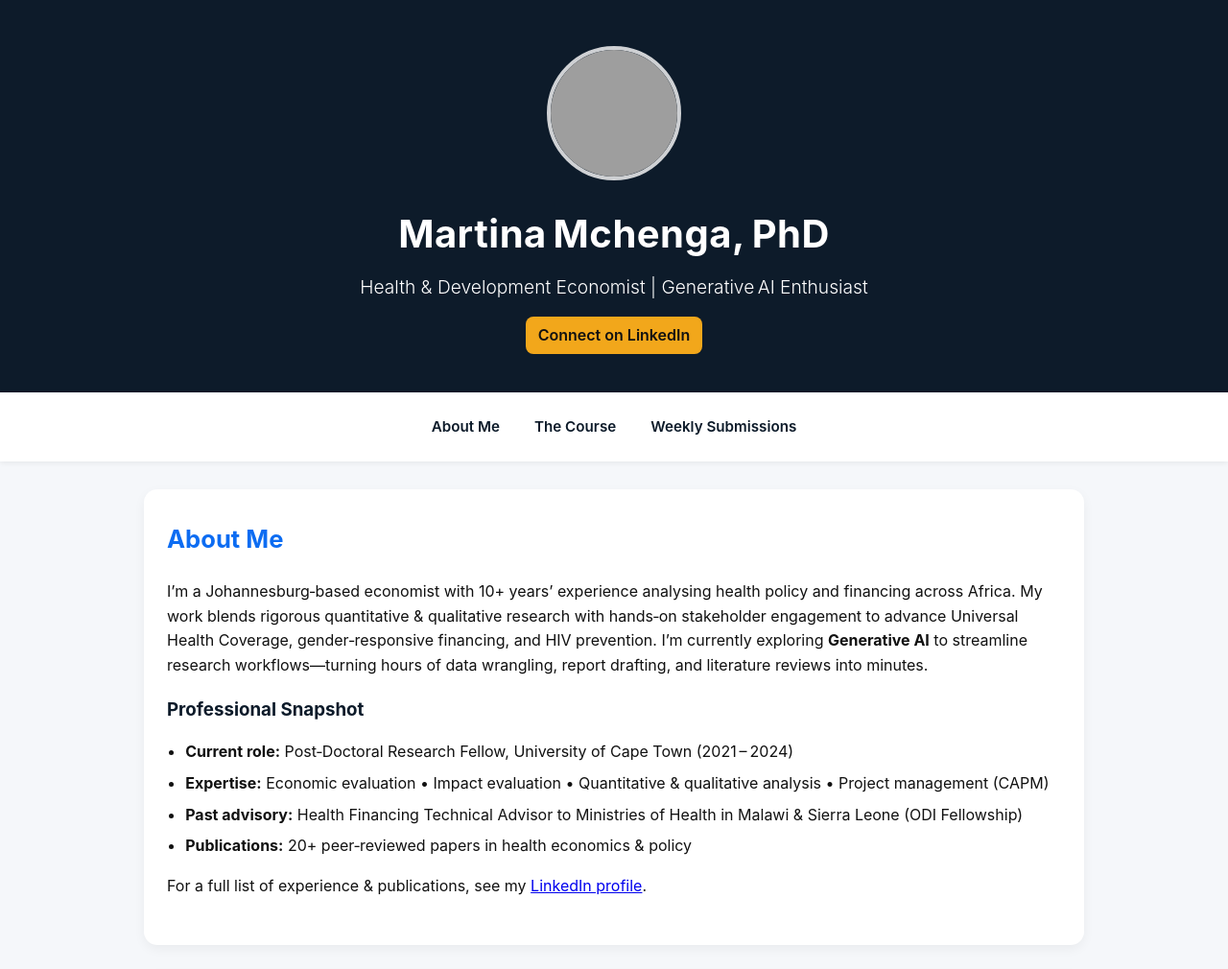
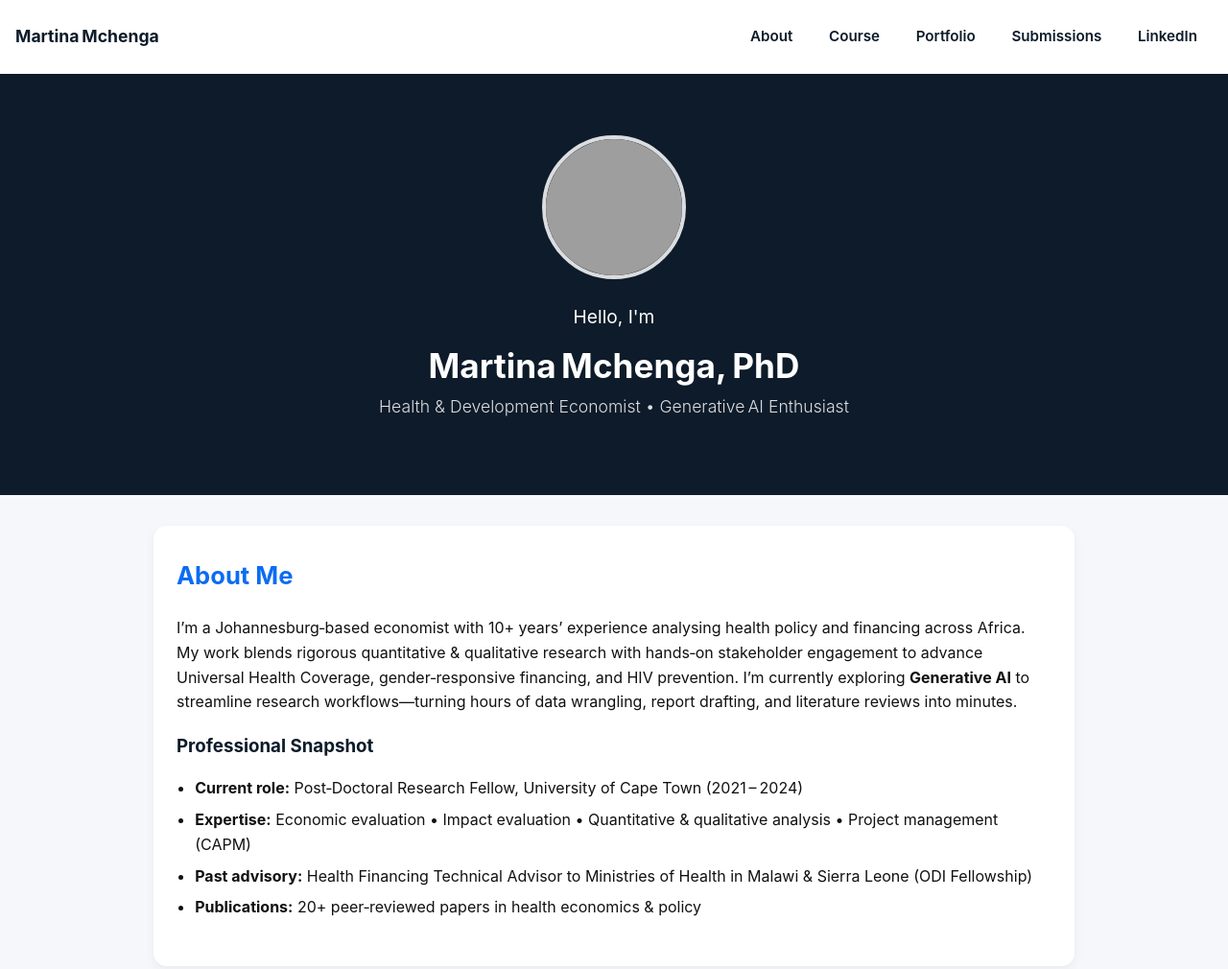
Before and after one commit to MartinaMchenga/Mchenga_graph_portifolio, a plain HTML site: page index.html in a window 1280 px wide. Shown: the top 1010 px of the page at 96% size. Drawn offline with Linux system fonts and the light colour scheme; grey boxes are pictures that could not be loaded.

Commit message:
Update index.html

```diff
--- a/index.html
+++ b/index.html
@@ -11,94 +11,69 @@
       --light:#f5f7fa;
       --accent:#f2a71b;
       --radius:14px;
-      --maxw:980px;
+      --maxw:960px;
     }
     *{box-sizing:border-box;}
-    body{
-      margin:0;
-      font-family:-apple-system,BlinkMacSystemFont,'Segoe UI',Roboto,'Helvetica Neue',Arial,sans-serif;
-      line-height:1.6;
-      background:var(--light);
-      color:#111;
-    }
-    header{
-      background:var(--dark);
-      color:#fff;
-      text-align:center;
-      padding:3rem 1rem 2.5rem;
-    }
-    .avatar{
-      width:140px;height:140px;object-fit:cover;border-radius:50%;border:4px solid rgba(255,255,255,.8);margin-bottom:1rem;
-    }
-    header h1{margin:0 0 .5rem;font-size:2.5rem;letter-spacing:.5px;}
-    header p{margin:0;font-size:1.2rem;font-weight:300;}
-    .social{
-      margin-top:1rem;
-    }
-    .social a{
-      display:inline-block;
-      padding:.4rem .8rem;
-      background:var(--accent);
-      color:#111;
-      border-radius:8px;
-      font-weight:600;
-      text-decoration:none;
-      transition:opacity .2s;
-    }
-    .social a:hover{opacity:.8;}
+    body{margin:0;font-family:-apple-system,BlinkMacSystemFont,'Segoe UI',Roboto,'Helvetica Neue',Arial,sans-serif;line-height:1.6;background:var(--light);color:#111;}
 
-    nav{
-      background:#fff;
-      position:sticky;top:0;z-index:50;
-      box-shadow:0 1px 6px rgba(0,0,0,.08);
-    }
-    nav ul{display:flex;justify-content:center;gap:.25rem;list-style:none;margin:0;padding:.5rem 0;}
-    nav a{display:block;padding:.55rem 1rem;border-radius:8px;text-decoration:none;color:var(--dark);font-weight:600;font-size:.95rem;transition:background .2s;}
-    nav a:hover{background:rgba(12,108,242,.1);color:var(--primary);}
+    /* NAVIGATION */
+    .topnav{display:flex;align-items:center;justify-content:space-between;gap:1rem;padding:.75rem 1rem;background:#fff;position:sticky;top:0;z-index:100;box-shadow:0 1px 6px rgba(0,0,0,.08);}
+    .brand{font-weight:700;font-size:1.1rem;color:var(--dark);text-decoration:none;}
+    .nav-links{list-style:none;display:flex;gap:.35rem;margin:0;padding:0;}
+    .nav-links a{display:block;padding:.45rem 1rem;border-radius:8px;text-decoration:none;color:var(--dark);font-weight:600;font-size:.95rem;transition:background .2s;}
+    .nav-links a:hover{background:rgba(12,108,242,.1);color:var(--primary);}
 
-    section{
-      max-width:var(--maxw);
-      margin:1.8rem auto;
-      background:#fff;
-      padding:2rem 1.5rem;
-      border-radius:var(--radius);
-      box-shadow:0 4px 12px rgba(0,0,0,.05);
-    }
+    /* HERO */
+    .hero{background:var(--dark);color:#fff;text-align:center;padding:4rem 1rem 3.5rem;}
+    .avatar{width:150px;height:150px;border-radius:50%;object-fit:cover;border:4px solid rgba(255,255,255,.85);margin-bottom:1rem;}
+    .hero h1{margin:.5rem 0 0;font-size:2.2rem;}
+    .tagline{opacity:.85;margin:0 0 1.4rem;font-size:1.1rem;font-weight:300;}
+
+    /* SECTIONS */
+    section{max-width:var(--maxw);margin:2rem auto;background:#fff;padding:2rem 1.5rem;border-radius:var(--radius);box-shadow:0 4px 12px rgba(0,0,0,.05);}
     section h2{margin-top:0;color:var(--primary);font-size:1.6rem;}
-    h3{margin-bottom:.4rem;color:var(--dark);}
-    ul,ol{padding-left:1.2rem;}
-    ul li,ol li{margin:.45rem 0;}
+    h3{margin-bottom:.4rem;color:var(--dark);} ul,ol{padding-left:1.2rem;} li{margin:.45rem 0;}
+
+    /* PORTFOLIO GRID */
+    .grid{display:grid;grid-template-columns:repeat(auto-fill,minmax(260px,1fr));gap:1.2rem;margin-top:1rem;}
+    .card{border:1px solid #e2e6ea;border-radius:var(--radius);padding:1rem;background:#fafafa;transition:transform .2s,box-shadow .2s;}
+    .card:hover{transform:translateY(-4px);box-shadow:0 6px 15px rgba(0,0,0,.08);}
+    .card h4{margin:.2rem 0 .4rem;font-size:1.05rem;color:var(--dark);} .card p{margin:0;font-size:.9rem;}
 
     footer{text-align:center;font-size:.85rem;color:#555;padding:2.5rem 0 3rem;}
 
-    /* Dark mode */
+    /* DARK MODE */
     @media(prefers-color-scheme:dark){
-      body{background:#1f1f1f;color:#e8e8e8;}
-      section{background:#262626;color:#e8e8e8;}
-      nav{background:#1f1f1f;}
-      nav a{color:#e8e8e8;}
-      nav a:hover{background:rgba(242,167,27,.15);color:var(--accent);}
+      body{background:#1f1f1f;color:#eaeaea;}
+      section{background:#262626;color:#eaeaea;}
+      .topnav{background:#1f1f1f;}
+      .nav-links a{color:#eaeaea;}
+      .nav-links a:hover{background:rgba(242,167,27,.15);color:var(--accent);}
+      .card{background:#2e2e2e;border-color:#3a3a3a;}
     }
   </style>
 </head>
 <body>
 
-  <header>
-    <img src="https://github.com/MartinaMchenga/Mchenga_Graphportifolio/blob/main/prof.png?raw=true" alt="Martina Mchenga profile photo" class="avatar">
-    <h1>Martina Mchenga, PhD</h1>
-    <p>Health & Development Economist | Generative AI Enthusiast</p>
-    <div class="social">
-      <a href="https://www.linkedin.com/in/martina-mchenga-phd-1164b827/" target="_blank" rel="noopener">Connect on LinkedIn</a>
-    </div>
-  </header>
-
-  <nav>
-    <ul>
-      <li><a href="#about-me">About Me</a></li>
-      <li><a href="#about-course">The Course</a></li>
-      <li><a href="#submissions">Weekly Submissions</a></li>
+  <!-- NAVIGATION BAR -->
+  <nav class="topnav">
+    <a href="#top" class="brand">Martina Mchenga</a>
+    <ul class="nav-links">
+      <li><a href="#about-me">About</a></li>
+      <li><a href="#about-course">Course</a></li>
+      <li><a href="#portfolio">Portfolio</a></li>
+      <li><a href="#submissions">Submissions</a></li>
+      <li><a href="https://www.linkedin.com/in/martina-mchenga-phd-1164b827/" target="_blank" rel="noopener">LinkedIn</a></li>
     </ul>
   </nav>
+
+  <!-- HERO SECTION -->
+  <header class="hero" id="top">
+    <img src="https://github.com/MartinaMchenga/Mchenga_Graphportifolio/blob/main/prof.png?raw=true" alt="Martina Mchenga profile photo" class="avatar">
+    <p style="margin:0;font-size:1.2rem;">Hello, I'm</p>
+    <h1>Martina Mchenga, PhD</h1>
+    <p class="tagline">Health & Development Economist • Generative AI Enthusiast</p>
+  </header>
 
   <main>
     <!-- ABOUT ME -->
@@ -113,8 +88,6 @@
         <li><strong>Past advisory:</strong> Health Financing Technical Advisor to Ministries of Health in Malawi & Sierra Leone (ODI Fellowship)</li>
         <li><strong>Publications:</strong> 20+ peer‑reviewed papers in health economics & policy</li>
       </ul>
-
-      <p>For a full list of experience & publications, see my <a href="https://www.linkedin.com/in/martina-mchenga-ph-d-1164b827/" target="_blank" rel="noopener">LinkedIn profile</a>.</p>
     </section>
 
     <!-- ABOUT COURSE -->
@@ -123,7 +96,7 @@
       <p><strong>Generative AI for Work & Research Productivity</strong><br>
          <em>Live Online Certification · 8 weeks · No‑Code AI Tools for Task Automation (May 2025)</em>
       </p>
-      <p>Still copy‑pasting into ChatGPT? This hands‑on programme shows how to <em>embed</em> AI directly into everyday workflows. Over eight weeks I’ll build automations and prototypes that free up time for higher‑value thinking.</p>
+      <p>This hands‑on programme shows how to embed AI directly into everyday workflows. Over eight weeks I’ll build automations and prototypes that free up time for higher‑value thinking.</p>
 
       <h3>Key Learning Outcomes</h3>
       <ul>
@@ -136,29 +109,20 @@
       </ul>
     </section>
 
-    <!-- WEEKLY SUBMISSIONS -->
-    <section id="submissions">
-      <h2>Weekly Submissions</h2>
-      <p>Links will activate as each deliverable is submitted.</p>
-      <ol id="submission-list">
-        <li>Week 1 – <em>Coming soon</em></li>
-        <li>Week 2 – <em>Coming soon</em></li>
-        <li>Week 3 – <em>Coming soon</em></li>
-        <li>Week 4 – <em>Coming soon</em></li>
-        <li>Week 5 – <em>Coming soon</em></li>
-        <li>Week 6 – <em>Coming soon</em></li>
-        <li>Week 7 – <em>Coming soon</em></li>
-        <li>Week 8 – <em>Coming soon</em></li>
-      </ol>
-    </section>
-  </main>
-
-  <footer>
-    <p>© <span id="year"></span> Martina Mchenga. All rights reserved.</p>
-  </footer>
-
-  <script>
-    document.getElementById('year').textContent = new Date().getFullYear();
-  </script>
-</body>
-</html>
+    <!-- PORTFOLIO SECTION -->
+    <section id="portfolio">
+      <h2>Project Portfolio</h2>
+      <p>Selected analytics & policy projects showcasing my expertise.</p>
+      <div class="grid">
+        <div class="card">
+          <h4>UHC Index Development – Malawi</h4>
+          <p>Designed methodology and led quantitative analysis to create Malawi’s first Universal Health Coverage index.</p>
+        </div>
+        <div class="card">
+          <h4>Cost‑Effectiveness of HIV Prevention</h4>
+          <p>Modelled impact and cost‑effectiveness of HIV prevention packages across five countries with Avenir Health.</p>
+        </div>
+        <div class="card">
+          <h4>Gendered Health Financing Study</h4>
+          <p>Scoping review & analysis revealing gender gaps in social health protection across sub‑Saharan Africa.</p>
+        </
```
